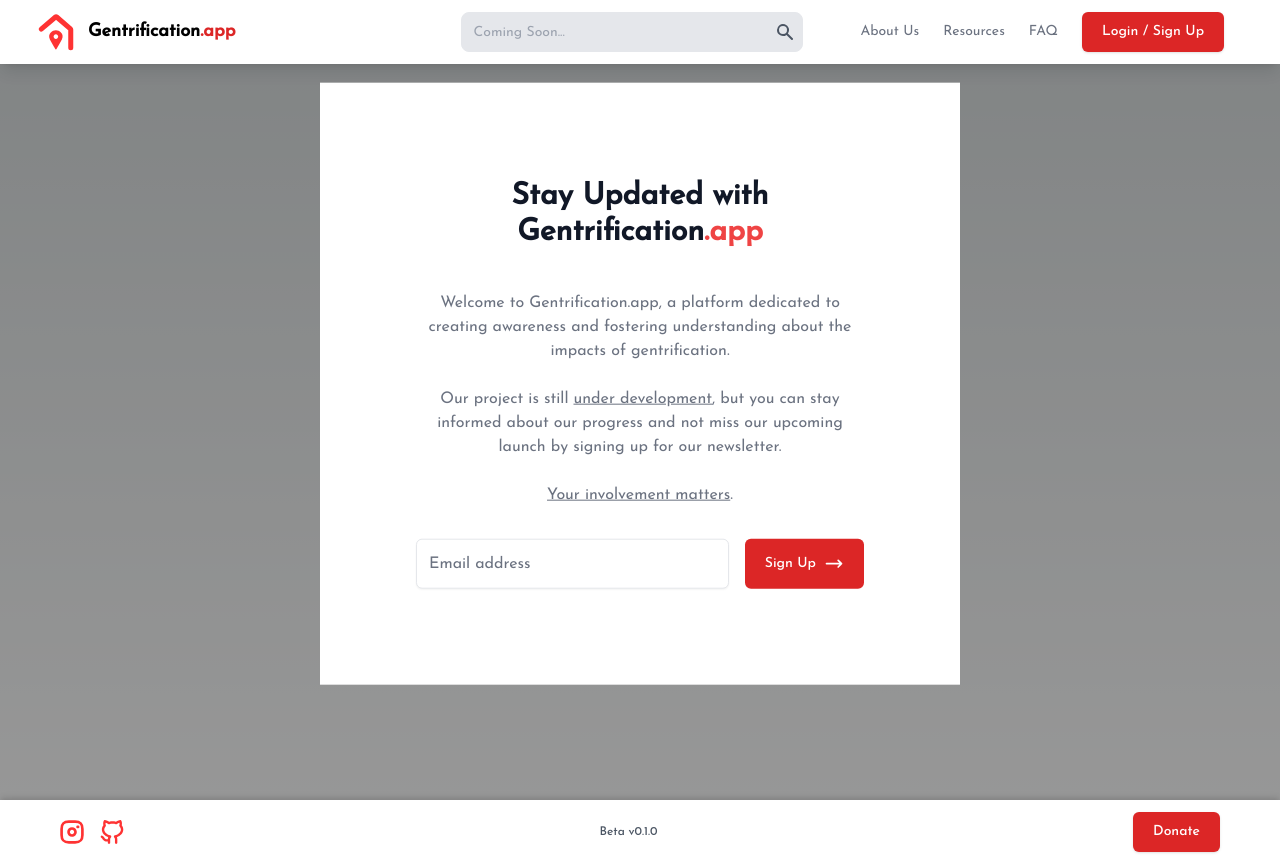
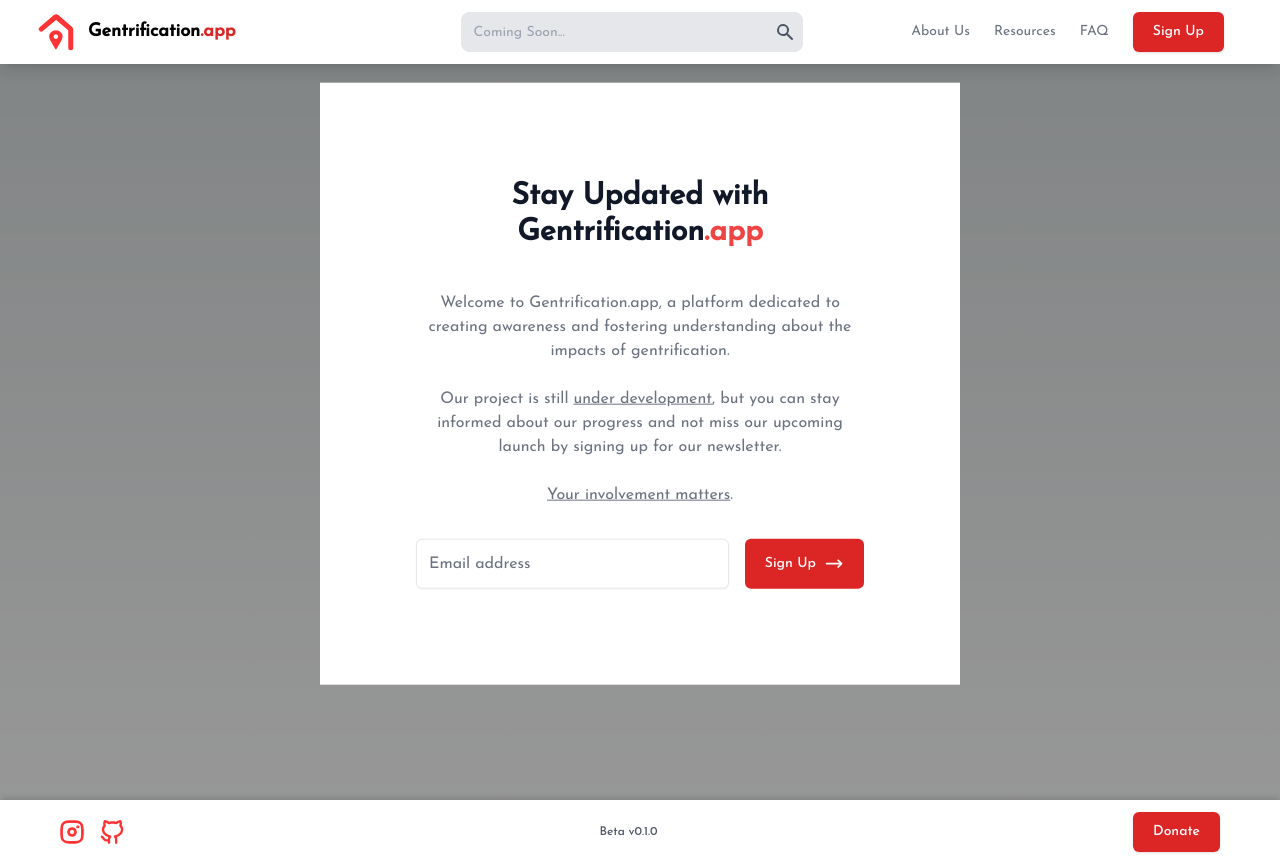
Before and after one commit to martintmv-git/gentrification_app, a Next.js app: page / in a window 1280 px wide. Built offline with nearby package versions, Linux system fonts and the light colour scheme; no server answers.

Commit message:
sign up temporary change

```diff
--- a/src/app/components/NavBar.js
+++ b/src/app/components/NavBar.js
@@ -96,7 +96,7 @@ const NavBar = () => {
                       className="rounded-md bg-red-600 px-5 py-2.5 text-sm font-medium text-white shadow"
                       href="/"
                     >
-                      Login / Sign Up
+                      Sign Up
                     </a>
                   </div>
                 </ul>
@@ -191,7 +191,7 @@ const NavBar = () => {
               className="rounded-md bg-red-600 py-2 px-20 text-sm font-medium text-white shadow"
               href="/"
             >
-              Login / Sign Up
+              Sign Up
             </a>
           </div>
         </ul>
```
